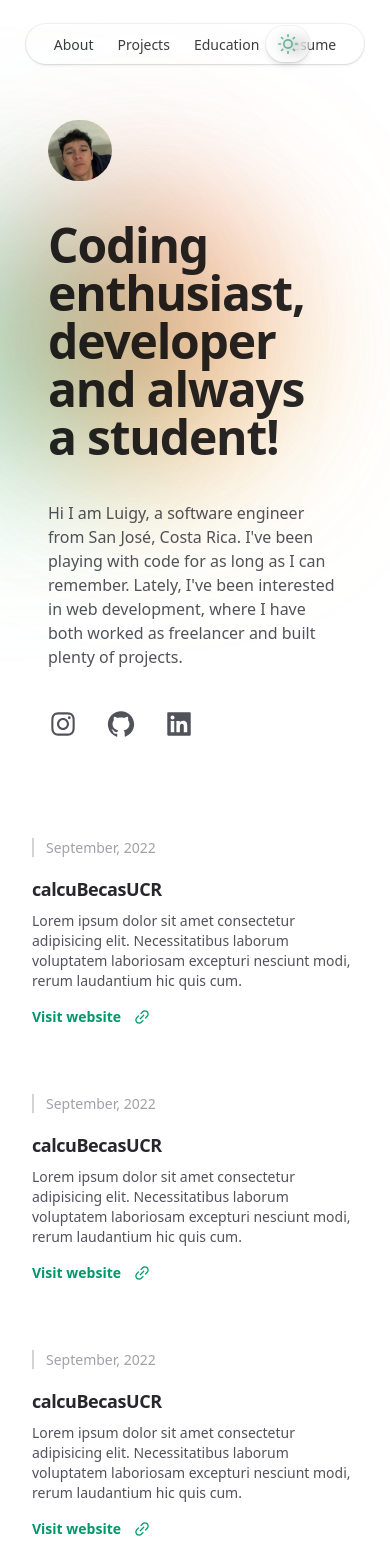
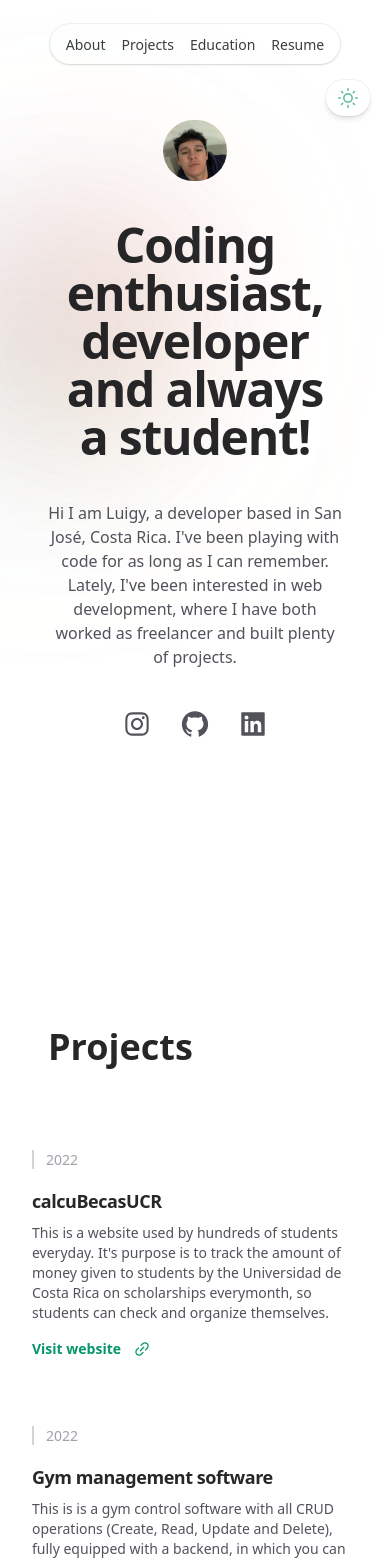
Before and after one commit to luigyy/portfolio, a React (Vite) app: page / in a window 390 px wide. Shown: the top 1561 px of the page. Built offline with nearby package versions, Linux system fonts and the light colour scheme.

Commit message:
added button to downlon to download CV

```diff
--- a/src/components/Content.tsx
+++ b/src/components/Content.tsx
@@ -1,4 +1,4 @@
-import React from "react";
+import React, { useState } from "react";
 import { AiOutlineLink } from "react-icons/ai";
 import { MdEmail } from "react-icons/md";
 import { ImBooks } from "react-icons/im";
@@ -6,28 +6,67 @@ import { TfiDownload } from "react-icons/tfi";
 
 //
 const EMAIL = "luigy.valverde@ucr.ac.cr";
+const PROJECTS = [
+  {
+    date: "2022",
+    title: "calcuBecasUCR",
+    description: `This is a website used by hundreds of students everyday. It's purpose is
+       to track the amount of money given to students by the Universidad de Costa Rica on
+        scholarships everymonth, so students can check and organize themselves. `,
+    url: "https://calcubecasucr.netlify.app/",
+  },
+  {
+    date: "2022",
+    title: "Gym management software",
+    description: `This is is a gym control software with all CRUD operations (Create, Read, Update and Delete),
+  fully equipped with a backend, in which you can manage your users, update memberships and control who's accessing your GYM by providing a QR generator and a QR scanner.
+  It even contains an SMTP server to automatically send the QR codes via email!`,
+    url: "https://gymcontrol.netlify.app/",
+  },
+  {
+    date: "2022",
+    title: "Food service control",
+    description: `I originally built this software for my family food service company,
+  in big events sometimes you can only serve so many meals to each person , what if you send everyone a QR code, and let them scan it before they have a meal?
+  this software does exactly that, you can customize the max number of meals per each person, and if they exceed it, the code won't scan! I'ts been truly game changer!
+  `,
+    url: "https://food-schedulerr.netlify.app/",
+  },
+  {
+    date: "2022",
+    title: "Porfolio website",
+    description: `This portfolio website you are watching. It's simplistic style, I consider it to be easy to browse and read. It contains dark mode functionality and it is fully responsive `,
+    url: "",
+  },
+];
 //
 
-interface ProjectCard {}
+interface ProjectCard {
+  date: string;
+  title: string;
+  description: string;
+  url: string;
+}
 
-const ProjectCard = () => {
+const ProjectCard: React.FC<ProjectCard> = ({
+  date,
+  title,
+  description,
+  url,
+}) => {
   return (
     <div className="">
       <span className="border-l-2 border-zinc-300 pl-3 text-zinc-400 text-sm">
-        September, 2022
+        {date}
       </span>
       <h1 className="mt-4 text-zinc-800 tracking-tight font-semibold text-lg">
-        {" "}
-        calcuBecasUCR
+        {title}
       </h1>
-      <p className="mt-2 text-sm text-zinc-600 z-10">
-        Lorem ipsum dolor sit amet consectetur adipisicing elit. Necessitatibus
-        laborum voluptatem laboriosam excepturi nesciunt modi, rerum laudantium
-        hic quis cum.
-      </p>
+      <p className="mt-2 text-sm text-zinc-600 z-10">{description}</p>
 
       <a
-        href=""
+        href={url}
+        target="_blank"
         className="text-emerald-600 font-semibold text-sm flex items-center gap-3 mt-4"
       >
         <span>Visit website</span> <AiOutlineLink className="text-lg" />
@@ -39,20 +78,40 @@ const ProjectCard = () => {
 interface ContentProps {}
 
 const Content: React.FC<ContentProps> = ({}) => {
+  const [copied, setCopied] = useState(false);
+  //
+  function copyToClipboard() {
+    // Copy the text inside the text field
+    navigator.clipboard.writeText(EMAIL);
+    setCopied(true);
+  }
   return (
-    <div className="mx-auto grid max-w-7xl grid-cols-1 gap-y-20 lg:max-w-none lg:grid-cols-2 mt-24 px-8 lg:px-12">
+    <div>
+      <h1 className="mt-72 px-12 text-4xl text-zinc-800 font-semibold">
+        Projects
+      </h1>
+      <div className="mx-auto grid max-w-7xl grid-cols-1 gap-y-20 lg:max-w-none lg:grid-cols-2 mt-20 px-8 lg:px-12">
         {/* left div  */}
         <div className="flex flex-col gap-16 ">
-        {" "}
-        <ProjectCard />
-        <ProjectCard />
-        <ProjectCard />
+          {PROJECTS.map((item, index) => {
+            return (
+              <ProjectCard
+                date={item.date}
+                title={item.title}
+                description={item.description}
+                url={item.url}
+              />
+            );
+          })}
         </div>
         {/* left div  */}
         {/* right div  */}
         <div className="flex flex-col gap-16 ">
           {/* email div  */}
-        <div className="rounded-2xl border border-zinc-100 p-6 dark:border-zinc-700/40">
+          <div
+            onMouseLeave={() => setCopied(false)}
+            className="rounded-2xl border border-zinc-100 p-6 dark:border-zinc-700/40"
+          >
             <h1 className="text-sm font-semibold text-zinc-800 flex items-center gap-2">
               {" "}
               <MdEmail className=" text-zinc-400 text-2xl" />{" "}
@@ -71,10 +130,17 @@ const Content: React.FC<ContentProps> = ({}) => {
               text-zinc-500 text-sm
               w-[60%] mx-auto disabled:bg-white  ring-1 ring-zinc-900/5  shadow-md appearance-none rounded-lg mt-5 px-3 py-2"
               />
-            <button className="ml-3 text-white bg-emerald-600 py-2 px-3 rounded-lg">
+              <button
+                onClick={() => copyToClipboard()}
+                onMouseEnter={() => setCopied(false)}
+                className="ml-3 text-white bg-emerald-600 py-2 px-3 rounded-lg"
+              >
                 Copy
               </button>
             </div>
+            <p className="text-sm text-emerald-500 mt-4 text-left">
+              {copied ? "Copied to clipboard!" : ""}
+            </p>
           </div>
 
           {/* email div  */}
@@ -106,7 +172,9 @@ const Content: React.FC<ContentProps> = ({}) => {
                   </div>
                   <div className=" flex w-full mt-2 text-[12px]">
                     <p className="text-zinc-600 pr-10">BS. Pure Mathematics</p>
-                  <p className="text-right text-zinc-500/70 ">2020 — Present</p>
+                    <p className="text-right text-zinc-500/70 ">
+                      2020 — Present
+                    </p>
                   </div>
                 </div>
               </div>
@@ -114,15 +182,21 @@ const Content: React.FC<ContentProps> = ({}) => {
               {/* cv div  */}
               <div className="w-[80%] mx-auto mt-10 bg-zinc-100 text-center py-2">
                 {" "}
-              <button className="text-zinc-700 flex gap-4 justify-center mx-auto items-center text-sm font-semibold ">
-                Download CV <TfiDownload className="text-lg text-zinc-700/50" />
-              </button>
+                <a
+                  href="luigyValverde-CV.pdf"
+                  download="luigy-CV.pdf"
+                  className="text-zinc-700 flex gap-4 justify-center mx-auto items-center text-sm font-semibold "
+                >
+                  Download CV{" "}
+                  <TfiDownload className="text-lg text-zinc-700/50" />
+                </a>
               </div>
             </div>
           </div>
         </div>
         {/* right div  */}
       </div>
+    </div>
   );
 };
 
--- a/src/components/Hero.tsx
+++ b/src/components/Hero.tsx
@@ -10,35 +10,51 @@ interface HeroProps {}
 const Hero: React.FC<HeroProps> = ({}) => {
   return (
     <div className="px-12 w-full relative">
-      <img src="./pic-profile.jpg" className="w-16 rounded-full  " alt="Me" />
+      <img
+        src="./pic-profile.jpg"
+        className="w-16 rounded-full md:mx-0 mx-auto "
+        alt="Me"
+      />
       <div className="max-w-2xl mt-10">
-        <h1 className="text-5xl text-zinc-800 font-bold tracking-tight">
+        <h1 className="text-5xl md:text-left text-center text-zinc-800 font-bold tracking-tight">
           Coding enthusiast, developer and always a student!
         </h1>
-        <p className="text-zinc-600 mt-10">
-          Hi I am Luigy, a software engineer from San José, Costa Rica. I've
-          been playing with code for as long as I can remember. Lately, I've
-          been interested in web development, where I have both worked as
-          freelancer and built plenty of projects.
+        <p className="text-zinc-600 mt-10 md:text-left text-center">
+          Hi I am Luigy, a developer based in San José, Costa Rica. I've been
+          playing with code for as long as I can remember. Lately, I've been
+          interested in web development, where I have both worked as freelancer
+          and built plenty of projects.
         </p>
       </div>
-      <span className="mt-10 flex gap-7">
-        <button className="text-zinc-600 text-3xl ">
+      <span className="mt-10 flex md:justify-start justify-center gap-7">
+        <a
+          target="_blank"
+          href="https://www.instagram.com/luigyyyyyy/"
+          className="text-zinc-600 text-3xl "
+        >
           <AiOutlineInstagram />
-        </button>
-        <button className="text-zinc-600 text-3xl">
+        </a>
+        <a
+          target="_blank"
+          href="https://github.com/luigyy"
+          className="text-zinc-600 text-3xl"
+        >
           <AiFillGithub />
-        </button>
-        <button className="text-zinc-600 text-3xl">
+        </a>
+        <a
+          href="https://www.linkedin.com/in/luigy-valverde-mena-14b7ba248/"
+          target="_blank"
+          className="text-zinc-600 text-3xl"
+        >
           <AiFillLinkedin />
-        </button>
+        </a>
       </span>
 
       {/* blob  */}
       <div>
-        <div className="w-60 h-60 bg-emerald-500 absolute right-28 top-14 rounded-full mix-blend-multiply filter blur-3xl opacity-30 animate-blob animation-delay-2000"></div>
-        <div className="w-60 h-60 bg-red-500 absolute right-10 top-14 rounded-full mix-blend-multiply filter blur-3xl opacity-30 animate-blob animation-delay-1000"></div>
-        <div className="w-60 h-60 bg-yellow-500 absolute right-4 top-20 rounded-full mix-blend-multiply filter blur-3xl opacity-30 animate-blob animation-delay-4000"></div>
+        <div className="w-60 h-60 bg-blue-500 absolute md:right-28 right-[100px] top-14 rounded-full mix-blend-multiply filter blur-3xl opacity-10 md:opacity-20 animate-blob animation-delay-2000"></div>
+        <div className="w-60 h-60 bg-red-500 absolute md:right-10 right-[100px] top-14 rounded-full mix-blend-multiply filter blur-3xl opacity-10 md:opacity-20 animate-blob animation-delay-1000"></div>
+        <div className="w-60 h-60 bg-yellow-500 absolute md:right-4 right-[100px] top-20 rounded-full mix-blend-multiply filter blur-3xl opacity-10 md:opacity-20 animate-blob animation-delay-4000"></div>
       </div>
     </div>
   );
--- a/src/components/Navbar.tsx
+++ b/src/components/Navbar.tsx
@@ -4,17 +4,17 @@ interface NavbarProps {}
 
 const Navbar: React.FC<NavbarProps> = ({}) => {
   return (
-    <span className="transition-shadow ring-1 ring-zinc-900/5 hover:shadow-lg duration-1000 rounded-full px-4 py-2 mt-6  shadow">
-      <span className="text-sm font-medium text-primary hover:text-emerald-600 opacity-80 px-3 py-2">
+    <span className="transition-shadow ring-1 ring-zinc-900/5 hover:shadow-lg duration-1000 rounded-full md:px-4 px-2  py-2 mt-6  shadow">
+      <span className="text-sm font-medium text-primary hover:text-emerald-600 opacity-80 md:px-3 px-2 py-2">
         About
       </span>
-      <span className="text-sm font-medium text-primary  hover:text-emerald-600 opacity-80 px-3 py-2">
+      <span className="text-sm font-medium text-primary  hover:text-emerald-600 opacity-80 md:px-3 px-2 py-2">
         Projects
       </span>
-      <span className="text-sm font-medium text-primary hover:text-emerald-600 opacity-80 px-3 py-2">
+      <span className="text-sm font-medium text-primary hover:text-emerald-600 opacity-80 md:px-3 px-2 py-2">
         Education
       </span>
-      <span className="text-sm font-medium text-primary hover:text-emerald-600 opacity-80 px-3 py-2">
+      <span className="text-sm font-medium text-primary hover:text-emerald-600 opacity-80 md:px-3 px-2 py-2">
         Resume
       </span>
     </span>
--- a/src/components/ToggleTheme.tsx
+++ b/src/components/ToggleTheme.tsx
@@ -15,7 +15,7 @@ const ToggleTheme: React.FC<ToggleThemeProps> = ({}) => {
   }, [theme]);
 
   return (
-    <div className=" backdrop-blur mt-6 absolute right-[80px]  hover:shadow-lg  shadow-md ring-1 ring-zinc-900/5 rounded-full">
+    <div className=" backdrop-blur mt-6 absolute md:right-[80px] right-5 md:top-0 top-14  hover:shadow-lg  shadow-md ring-1 ring-zinc-900/5 rounded-full">
       <button
         // onClick={() => toggleTheme()}
         className="items-center text-xl opacity-60 text-emerald-600 px-3 py-2"
```
Also changed, not shown: 1 other file (tests, documents, lock files or other folders). Lines whose indentation alone changed are shown as unchanged.
